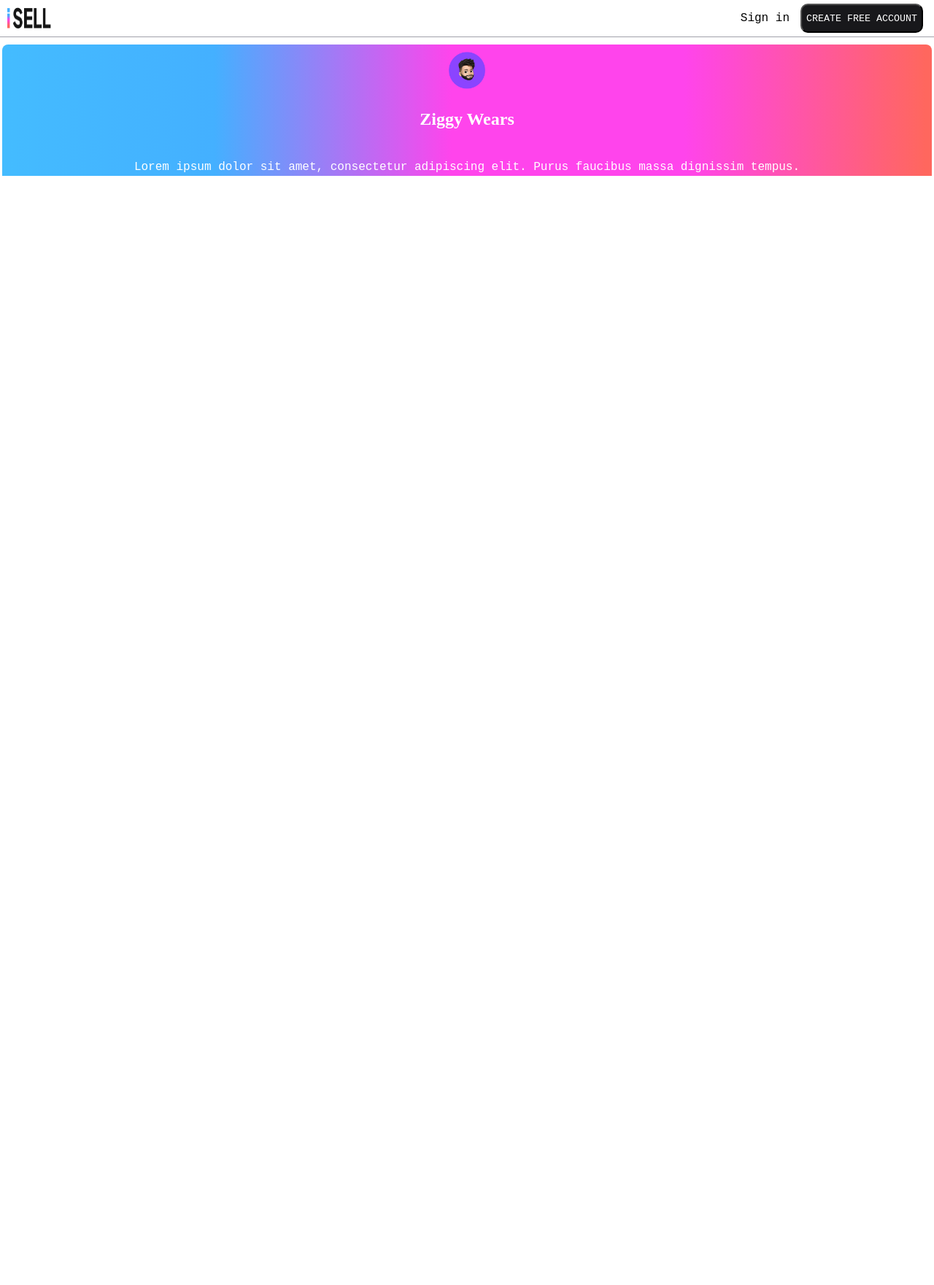
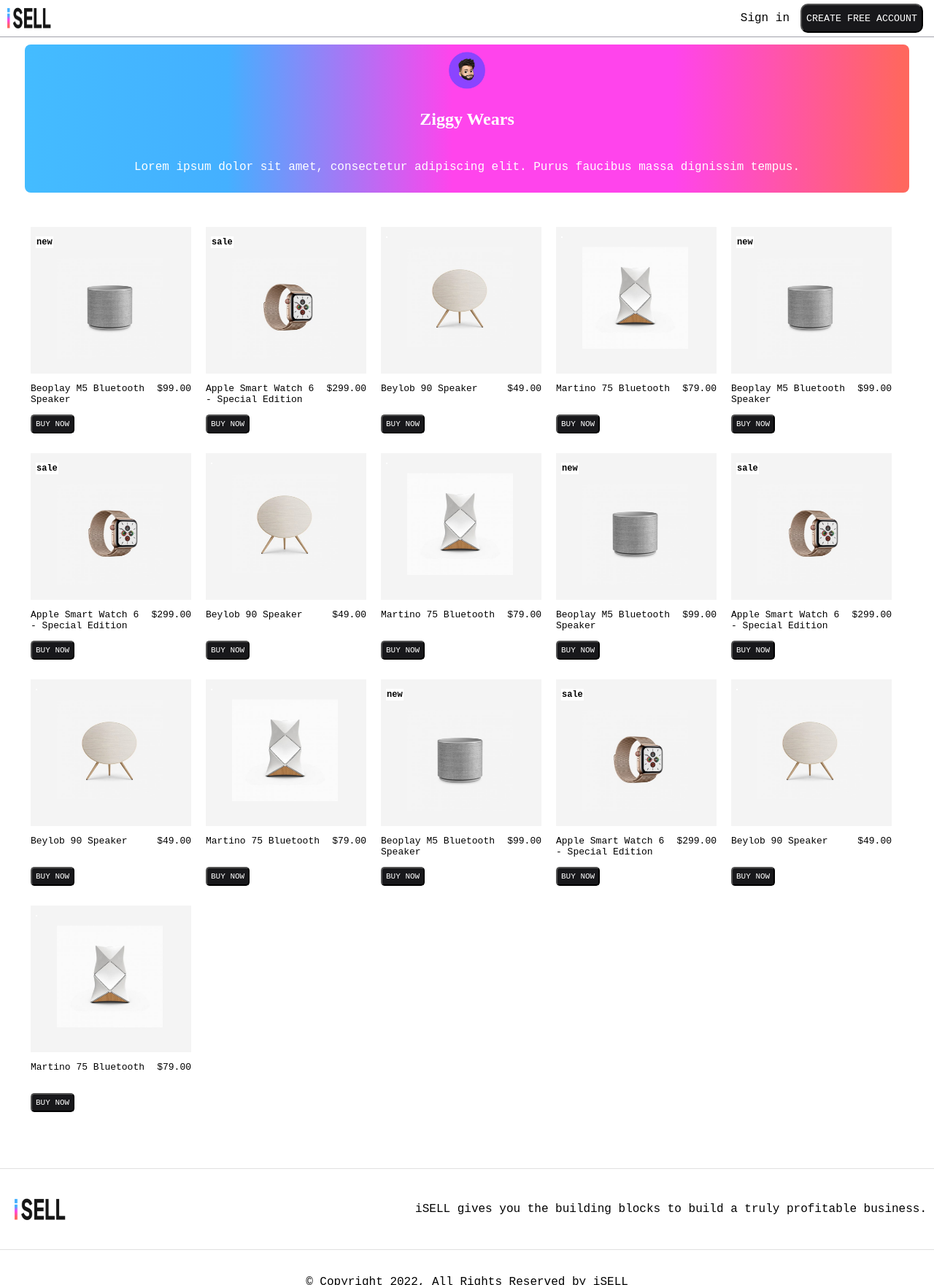
Before and after one commit to Team-xyzdev/iSELL, a React (Create React App) app in the folder client/: page /product in a window 1280 px wide. Shown: the whole page at 73% size. Before the commit the page ends 800 px from the top, so only its background shows below. Built offline with nearby package versions, Linux system fonts and the light colour scheme; no server answers; a web font is replaced by a local one.

Commit message:
product done

```diff
--- a/client/src/components/product/product-items/product-items.scss
+++ b/client/src/components/product/product-items/product-items.scss
@@ -1,5 +1,7 @@
 .product-item {
-  width: 100%;
+  width: 95%;
+  margin: auto;
+  margin-bottom: 30px;
   .product {
     width: 100%;
     height: 180px;
--- a/client/src/components/product/product.components.tsx
+++ b/client/src/components/product/product.components.tsx
@@ -1,5 +1,7 @@
 import React from "react";
 import Navbar from "../home/navbar/navbar.component";
+import ProductDisplay from "./product-display/product-display";
+import ProductFooter from "./product-footer/product-footer";
 import ProductItems from "./product-items/product-items";
 
 const Product = () => {
@@ -7,6 +9,8 @@ const Product = () => {
     <>
       <Navbar />
       <ProductItems />
+      <ProductDisplay />
+      <ProductFooter />
     </>
   );
 };
```
